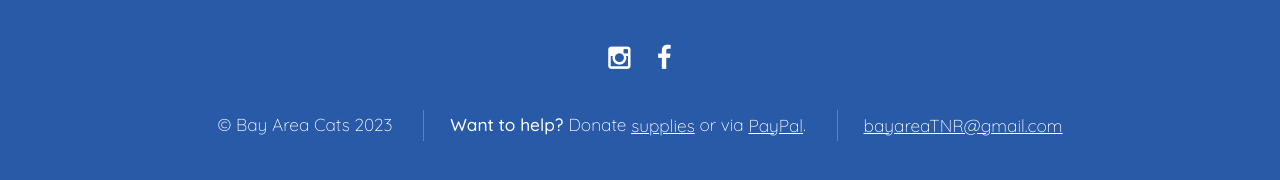
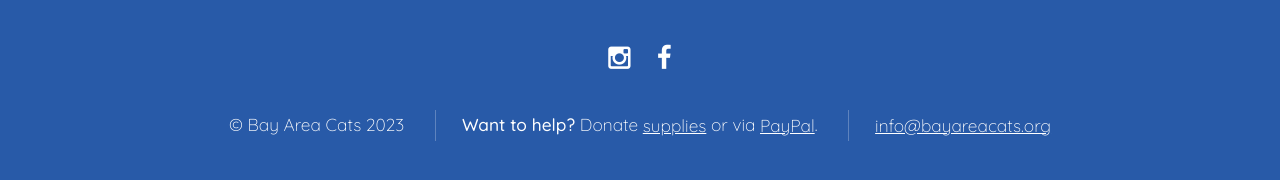
Before and after one commit to sunmeetsingh/bayareacats.github.io, a Jekyll site: the page built from index.html, in a window 1280 px wide and 900 px high, scrolled down 894 px. Shown: the part 689-869 px from the top of the window. Built offline with Jekyll 4.4.1, drawn with Linux system fonts in a browser that asks for light colours.

Commit message:
Update footer.html
Updates email

```diff
--- a/_includes/footer.html
+++ b/_includes/footer.html
@@ -8,6 +8,6 @@
   <ul class="copyright">
       <li>&copy; Bay Area Cats 2023</li>
       <li><b>Want to help?</b> Donate <a target="_blank" href="https://www.chewy.com/g/bay-area-cats_b103747788?utm_medium=email&utm_source=transactional&utm_campaign=SHELTER_BUSINESS_PAGE_APPROVED#wish-list">supplies</a> or via <a target="_blank" href="https://paypal.me/bayareacats">PayPal</a>.</li>
-      <li><a href="mailto:bayareaTNR@gmail.com">bayareaTNR@gmail.com</a></li>
+      <li><a href="mailto:info@bayareacats.org">info@bayareacats.org</a></li>
   </ul>
 </footer>
```
